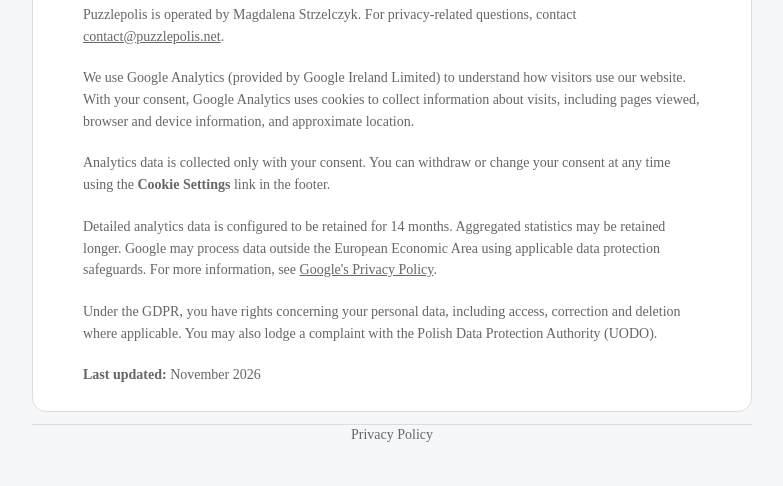
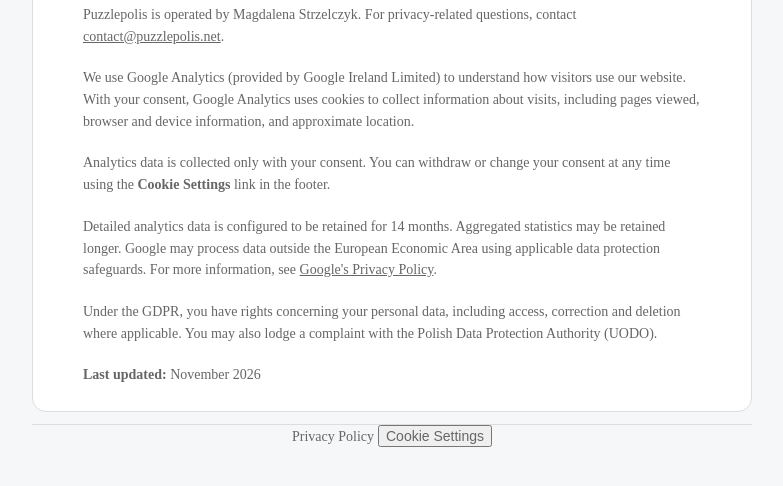
Before and after one commit to czmadzia2201/puzzlepolis, a plain HTML site: page privacy-policy.html in a window 1280 px wide. Shown: the part 110-596 px from the top of the page, without its empty margins (248-1031 px from the left). Drawn offline with Linux system fonts and the light colour scheme.

Commit message:
Add nonblocking analytics consent banner and cookie settings

```diff
--- a/privacy-policy.html
+++ b/privacy-policy.html
@@ -33,6 +33,7 @@
     </main>
     <footer class="site-footer">
       <a href="privacy-policy.html" class="page-link">Privacy Policy</a>
+      <button type="button" class="page-link cookie-settings-link">Cookie Settings</button>
     </footer>
   </div>
 </body>
```
